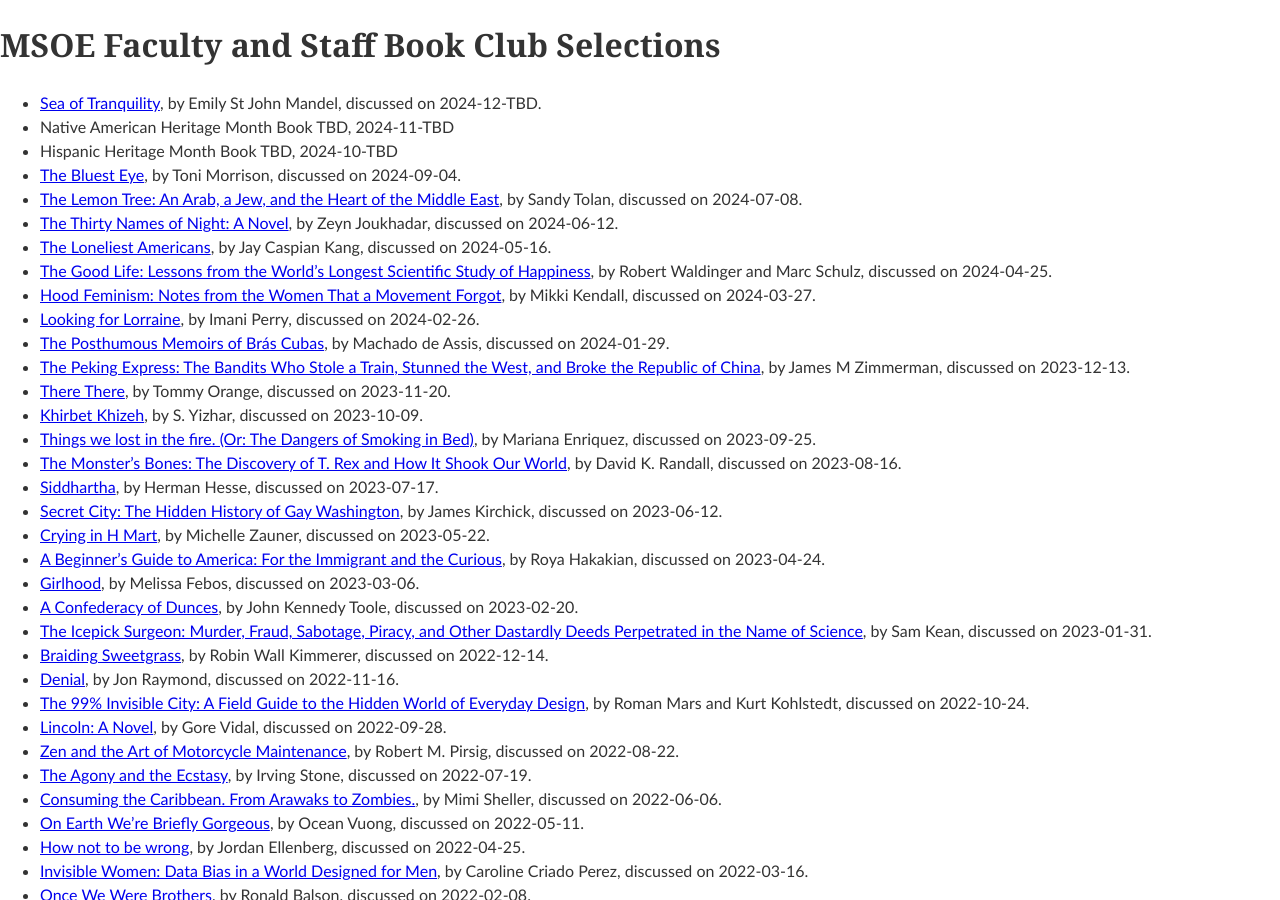
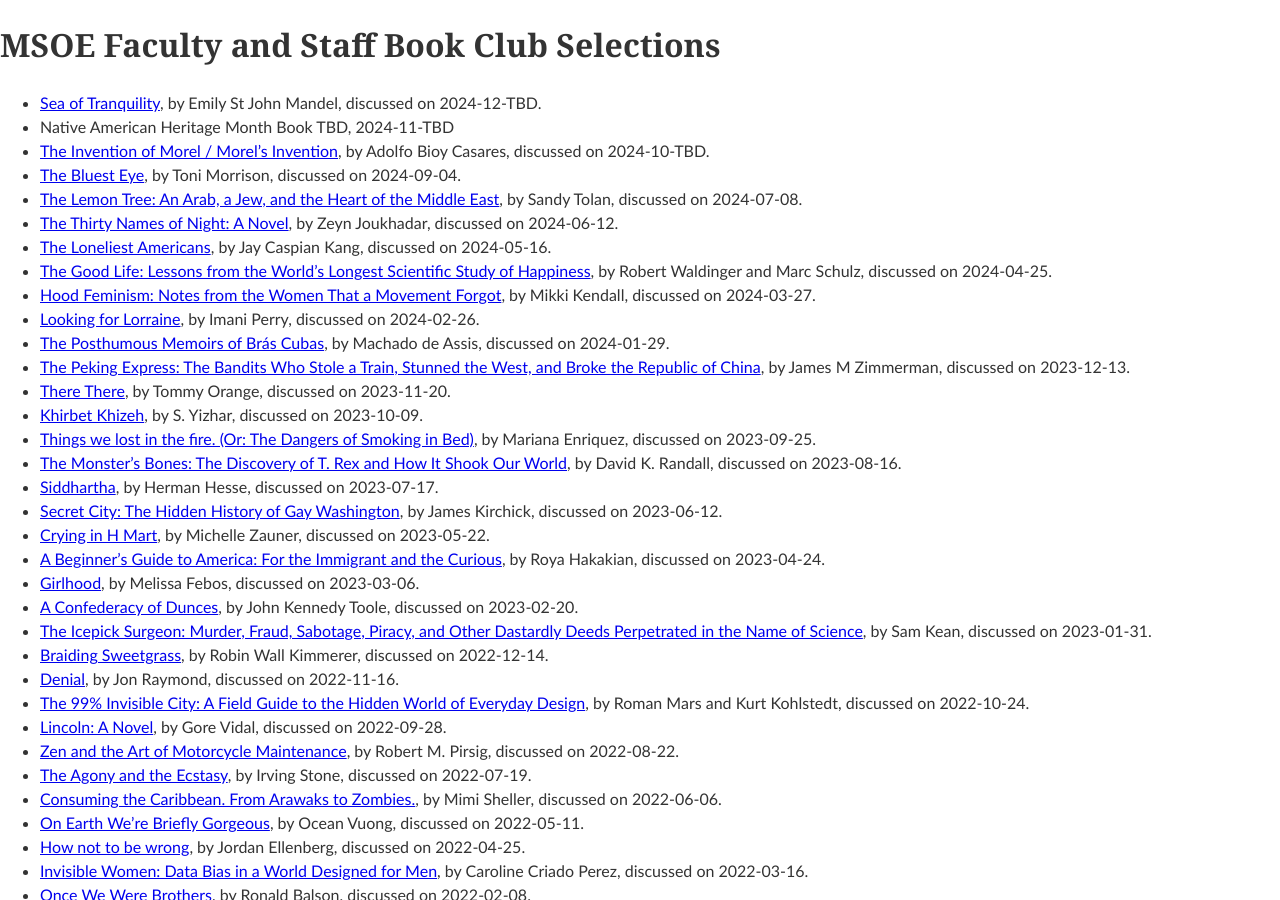
Before and after one commit to edurant/edurant.github.io, a Jekyll site: the page built from misc/bookClub.md, in a window 1280 px wide and 900 px high. Built offline with Jekyll 4.4.1, drawn with Linux system fonts in a browser that asks for light colours; our own code applies the rules of GitHub Pages for plain Markdown files.

Commit message:
October book selected

```diff
--- a/misc/bookClub.md
+++ b/misc/bookClub.md
@@ -1,11 +1,11 @@
 ---
 title: "MSOE Faculty and Staff Book Club Selections"
-date: 2024-06-26 16:30:30 -0500
+date: 2024-07-01 11:22:30 -0500
 ---
 
 * [Sea of Tranquility](https://bookshop.org/p/books/sea-of-tranquility-emily-st-john-mandel/17768221), by Emily St John Mandel, discussed on 2024-12-TBD.
 * Native American Heritage Month Book TBD, 2024-11-TBD
-* Hispanic Heritage Month Book TBD, 2024-10-TBD
+* [The Invention of Morel / Morel's Invention](https://bookshop.org/books/the-invention-of-morel/9781590170571), by Adolfo Bioy Casares, discussed on 2024-10-TBD.
 * [The Bluest Eye](https://bookshop.org/p/books/the-bluest-eye-toni-morrison/8492901), by Toni Morrison, discussed on 2024-09-04.
 * [The Lemon Tree: An Arab, a Jew, and the Heart of the Middle East](https://bookshop.org/books/the-lemon-tree-an-arab-a-jew-and-the-heart-of-the-middle-east/9781596913431), by Sandy Tolan, discussed on 2024-07-08.
 * [The Thirty Names of Night: A Novel](https://bookshop.org/p/books/the-thirty-names-of-night-zeyn-joukhadar/13318077), by Zeyn Joukhadar, discussed on 2024-06-12.
```
